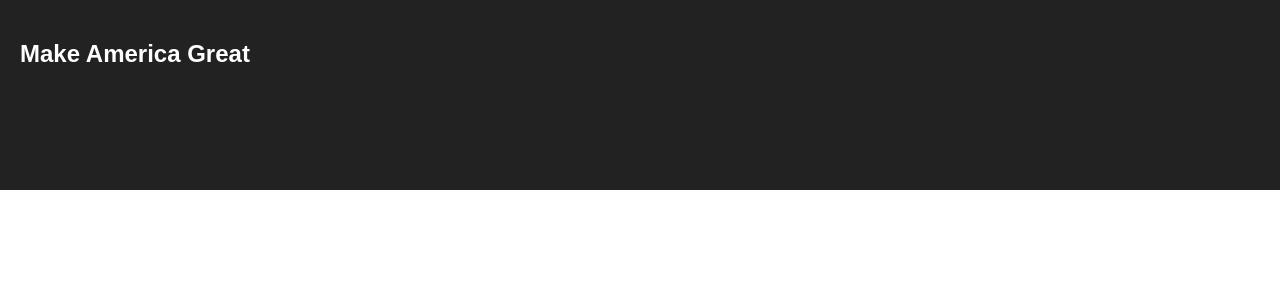
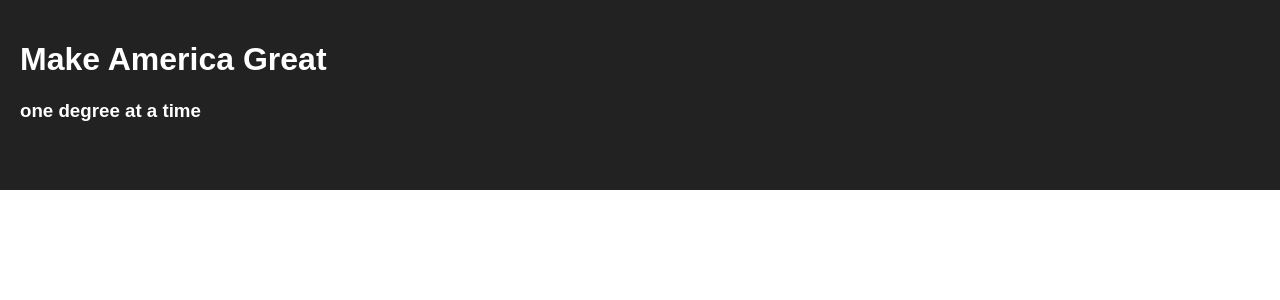
Before and after one commit to d-d-d-dalia/acClimate, a React (Create React App) app in the folder make_america_great_client/: page / in a window 1280 px wide. Shown: the top 300 px of the page. Built offline with nearby package versions, Linux system fonts and the light colour scheme; no server answers.

Commit message:
added compose enhancer for redux dev tools and middleware

```diff
--- a/make_america_great_client/src/components/CurrentForecast.js
+++ b/make_america_great_client/src/components/CurrentForecast.js
@@ -2,9 +2,8 @@ import React from 'react';
 
 const CurrentForecast = ({forecast: {temperature}}) => <div> <h1> Current Forecast: </h1>
 
-		<h5> Temperature: </h5>
 		<div style={{ border: 'solid 1px blue', padding: '20px', margin: '20px' }}>
-		<h3> { temperature } farenheit </h3>
+		<h3> Temperature: { temperature } farenheit </h3>
 		</div>
 
 	</div>
--- a/make_america_great_client/src/containers/App.css
+++ b/make_america_great_client/src/containers/App.css
@@ -26,6 +26,7 @@
 
 .App-intro {
   font-size: large;
+  text-align: center;
 }
 
 @keyframes App-logo-spin {
--- a/make_america_great_client/src/containers/App.js
+++ b/make_america_great_client/src/containers/App.js
@@ -36,7 +36,8 @@ class App extends Component {
 		return (
 			<div className="App">
 			  <div className="App-header">
-			    <h2> Make America Great </h2>
+			    <h1> Make America Great </h1>
+			    <h3> one degree at a time </h3>
 			  </div>
 			  <div className="App-intro">
 			 { weatherData.currently ?  <CurrentForecast forecast={weatherData.currently} /> : "" }
--- a/make_america_great_client/src/index.js
+++ b/make_america_great_client/src/index.js
@@ -4,17 +4,21 @@ import './index.css';
 import App from './containers/App';
 import registerServiceWorker from './registerServiceWorker';
 //applyMiddleware is re redux thunk
-import { createStore, applyMiddleware } from 'redux';
+import { createStore, applyMiddleware, compose } from 'redux';
 import { Provider } from 'react-redux';
 import guessesReducer from './reducers/guessesReducer';
 import { createLogger } from 'redux-logger';
 import thunk from 'redux-thunk';
 
+
 const loggerMiddleware = createLogger();
 
 registerServiceWorker();
 
-const store = createStore(guessesReducer, applyMiddleware(thunk, loggerMiddleware), window.__REDUX_DEVTOOLS_EXTENSION__ && window.__REDUX_DEVTOOLS_EXTENSION__());
+const composeEnhancers = window.__REDUX_DEVTOOLS_EXTENSION_COMPOSE__ || compose;
+const store = createStore(guessesReducer, composeEnhancers(
+	applyMiddleware(thunk, loggerMiddleware)
+	));
 
 ReactDOM.render(
   <Provider store={store}>
--- a/make_america_great_client/src/reducers/guessesReducer.js
+++ b/make_america_great_client/src/reducers/guessesReducer.js
@@ -20,6 +20,7 @@ export default function guessesReducer(state = {
       return Object.assign({}, state, { guesses: state.guesses.concat(state.guessess.length + 1) });
 
     default:
+    console.log(state)
       console.log("Initial state.guesses length: %s", state.guesses.length);
       return state;
   }
```
